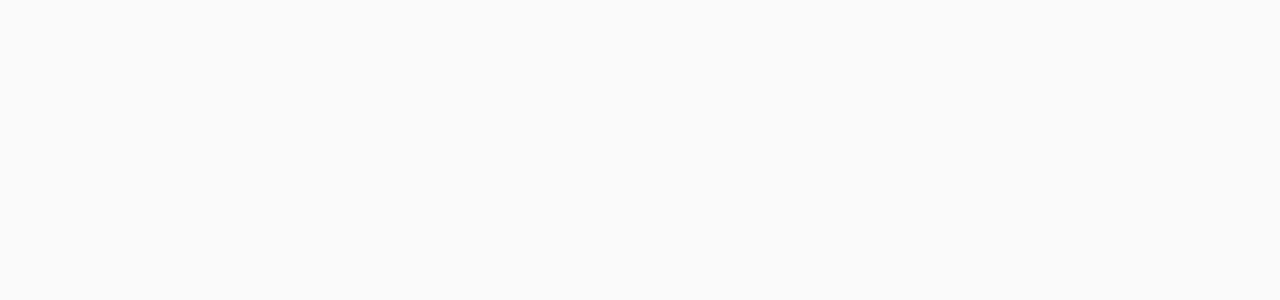
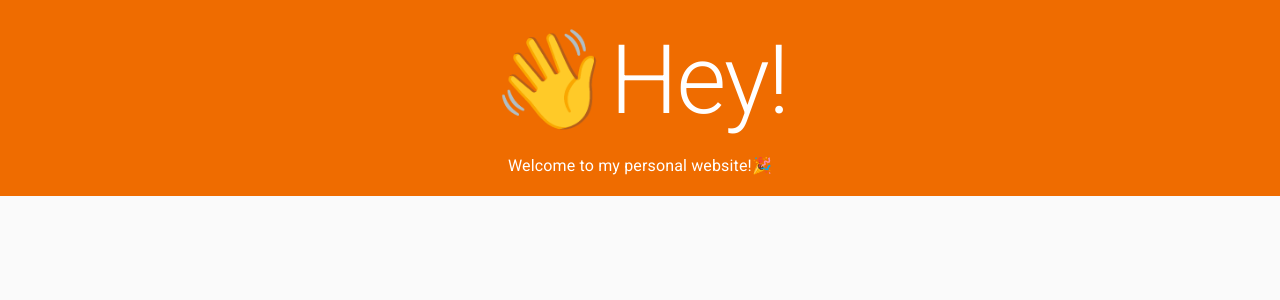
Before and after one commit to AlbertoPdRF/albertopdrf.com, a React (Create React App) app: page / in a window 1280 px wide. Shown: the top 300 px of the page. Built offline with nearby package versions, Linux system fonts and the light colour scheme.

Commit message:
Add cover

```diff
--- a/src/components/App/App.js
+++ b/src/components/App/App.js
@@ -1,9 +1,27 @@
 import React, { Fragment } from 'react';
+import { createMuiTheme, ThemeProvider } from '@material-ui/core/styles';
+import { orange, yellow } from '@material-ui/core/colors';
 import CssBaseline from '@material-ui/core/CssBaseline';
+
+import Cover from '../Cover/Cover';
+
+const theme = createMuiTheme({
+  palette: {
+    primary: {
+      main: orange[800],
+    },
+    secondary: {
+      main: yellow[300],
+    },
+  },
+});
 
 const App = () => (
   <Fragment>
-    <CssBaseline />
+    <ThemeProvider theme={theme}>
+      <CssBaseline />
+      <Cover />
+    </ThemeProvider>
   </Fragment>
 );
 
--- /dev/null
+++ b/src/components/Cover/Cover.js
@@ -0,0 +1,46 @@
+import React from 'react';
+import { makeStyles } from '@material-ui/core/styles';
+import Grid from '@material-ui/core/Grid';
+import Typography from '@material-ui/core/Typography';
+
+import Emoji from '../Emoji/Emoji';
+
+const useStyles = makeStyles((theme) => ({
+  root: {
+    padding: theme.spacing(2, 1),
+    [theme.breakpoints.up('md')]: {
+      padding: theme.spacing(3),
+      paddingBottom: theme.spacing(2),
+    },
+    display: 'flex',
+    justifyContent: 'center',
+    maxWidth: '100vw',
+    backgroundColor: theme.palette.primary.main,
+    color: theme.palette.primary.contrastText,
+  },
+}));
+
+const Cover = () => {
+  const classes = useStyles();
+
+  return (
+    <div className={classes.root}>
+      <Grid container direction="column" alignItems="center" spacing={2}>
+        <Grid item>
+          <Typography variant="h1">
+            <Emoji emoji="👋" name="Waving hand emoji" />
+            Hey!
+          </Typography>
+        </Grid>
+        <Grid item>
+          <Typography variant="subtitle1">
+            Welcome to my personal website!
+            <Emoji emoji="🎉" name="Party popper" />
+          </Typography>
+        </Grid>
+      </Grid>
+    </div>
+  );
+};
+
+export default Cover;
--- /dev/null
+++ b/src/components/Emoji/Emoji.js
@@ -0,0 +1,13 @@
+import React from 'react';
+
+const Emoji = (props) => {
+  const { emoji, name } = props;
+
+  return (
+    <span role="img" aria-label={`${name} emoji`}>
+      {emoji}
+    </span>
+  );
+};
+
+export default Emoji;
```
